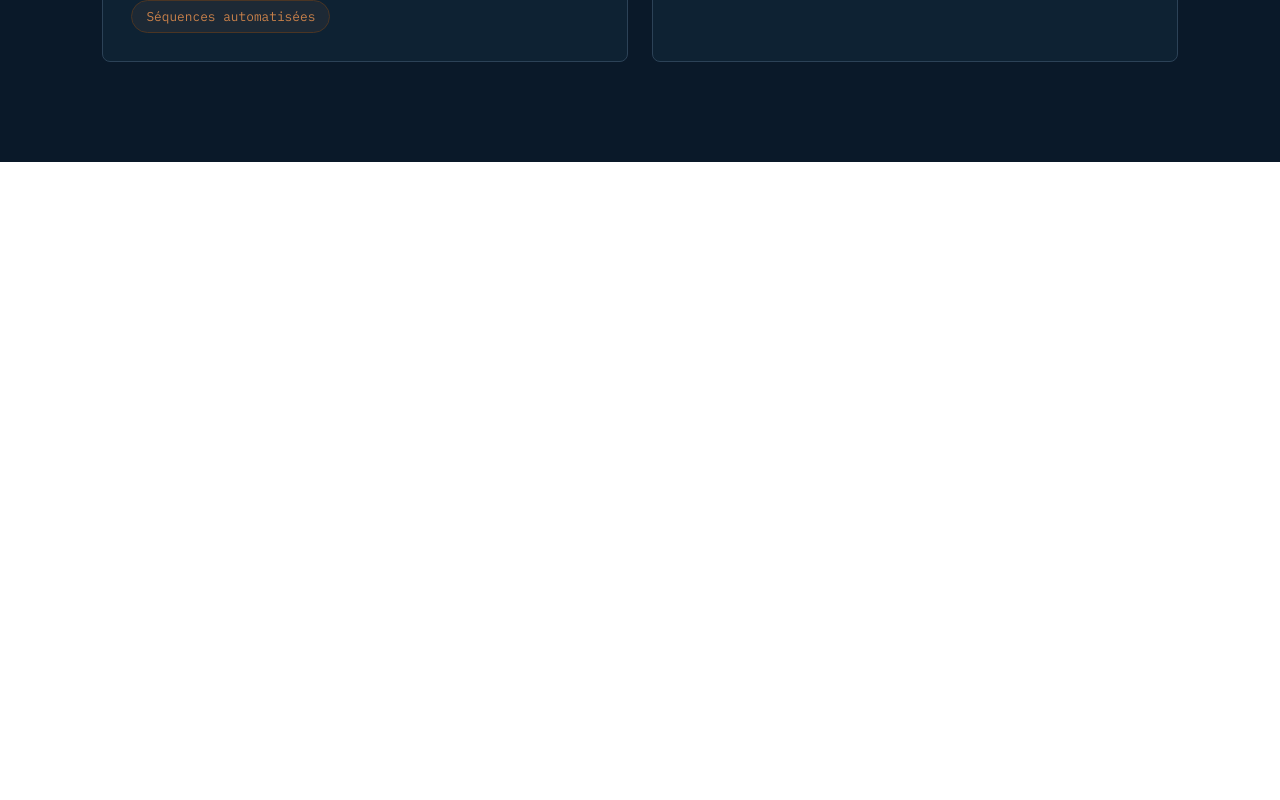
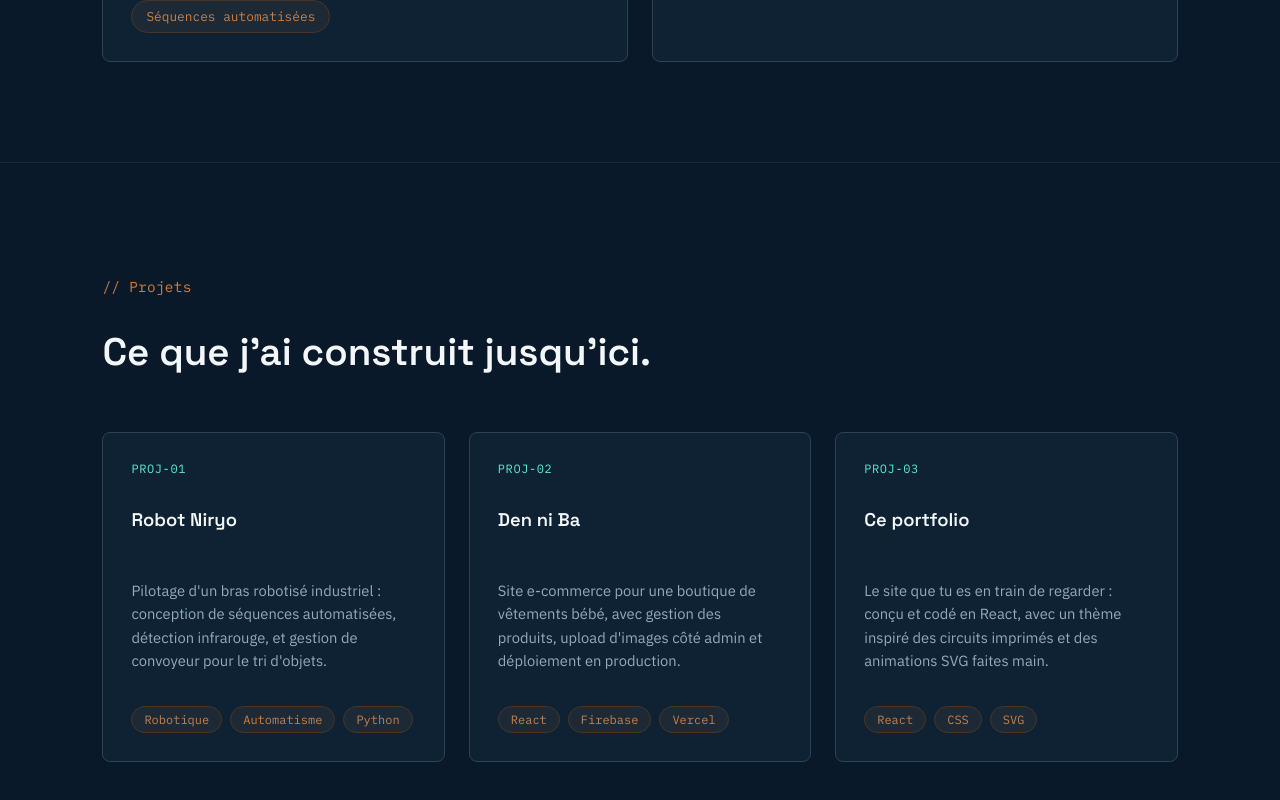
Before and after one commit to doussoubadoumb-lab/portfolio-doussouba, a React (Create React App) app: page / in a window 1280 px wide. Shown: the part 2463-3263 px from the top of the page. Before the commit the page ends 2625 px from the top, so only its background shows below. Built offline with nearby package versions, Linux system fonts and the light colour scheme.

Commit message:
Ajout section Projects

```diff
--- a/src/App.js
+++ b/src/App.js
@@ -1,6 +1,7 @@
 import Hero from './components/Hero';
 import About from './components/About';
 import Skills from './components/Skills';
+import Projects from './components/Projects';
 
 function App() {
   return (
@@ -8,6 +9,7 @@ function App() {
       <Hero />
       <About />
       <Skills />
+      <Projects />
     </div>
   );
 }
--- /dev/null
+++ b/src/components/Projects.css
@@ -0,0 +1,102 @@
+.projects {
+  padding: 100px 8vw;
+  background: #0A1929;
+  color: #E8EEF2;
+  border-top: 1px solid #16283B;
+}
+
+.projects__eyebrow {
+  font-family: 'IBM Plex Mono', monospace;
+  font-size: 0.9rem;
+  color: #C9814A;
+  letter-spacing: 0.02em;
+  margin-bottom: 20px;
+}
+
+.projects__title {
+  font-family: 'Space Grotesk', sans-serif;
+  font-weight: 600;
+  font-size: clamp(1.8rem, 3.2vw, 2.4rem);
+  line-height: 1.25;
+  margin-bottom: 56px;
+  color: #F4F7FA;
+  max-width: 640px;
+}
+
+.projects__grid {
+  display: grid;
+  grid-template-columns: repeat(3, 1fr);
+  gap: 24px;
+}
+
+.projects__card {
+  background: #0E2233;
+  border: 1px solid #2C4257;
+  border-radius: 8px;
+  padding: 28px;
+  display: flex;
+  flex-direction: column;
+  gap: 14px;
+  transition: border-color 0.2s ease, transform 0.2s ease;
+}
+
+.projects__card:hover {
+  border-color: #5EEAD4;
+  transform: translateY(-3px);
+}
+
+.projects__tag {
+  font-family: 'IBM Plex Mono', monospace;
+  font-size: 0.75rem;
+  color: #5EEAD4;
+  letter-spacing: 0.05em;
+}
+
+.projects__card-title {
+  font-family: 'Space Grotesk', sans-serif;
+  font-weight: 600;
+  font-size: 1.15rem;
+  color: #F4F7FA;
+}
+
+.projects__card-desc {
+  font-family: 'IBM Plex Sans', sans-serif;
+  font-size: 0.92rem;
+  line-height: 1.6;
+  color: #93A9BF;
+  flex-grow: 1;
+}
+
+.projects__stack {
+  display: flex;
+  flex-wrap: wrap;
+  gap: 8px;
+  margin-top: 4px;
+}
+
+.projects__stack-item {
+  font-family: 'IBM Plex Mono', monospace;
+  font-size: 0.75rem;
+  padding: 5px 12px;
+  border-radius: 20px;
+  border: 1px solid #4A3524;
+  color: #C9814A;
+  background: rgba(201, 129, 74, 0.08);
+  white-space: nowrap;
+}
+
+@media (max-width: 960px) {
+  .projects__grid {
+    grid-template-columns: 1fr 1fr;
+  }
+}
+
+@media (max-width: 720px) {
+  .projects {
+    padding: 70px 6vw;
+  }
+
+  .projects__grid {
+    grid-template-columns: 1fr;
+  }
+}
--- /dev/null
+++ b/src/components/Projects.js
@@ -0,0 +1,55 @@
+import React from 'react';
+import './Projects.css';
+
+const projects = [
+  {
+    id: 'niryo',
+    tag: 'PROJ-01',
+    title: 'Robot Niryo',
+    description:
+      "Pilotage d'un bras robotisé industriel : conception de séquences automatisées, détection infrarouge, et gestion de convoyeur pour le tri d'objets.",
+    stack: ['Robotique', 'Automatisme', 'Python'],
+  },
+  {
+    id: 'denniba',
+    tag: 'PROJ-02',
+    title: 'Den ni Ba',
+    description:
+      "Site e-commerce pour une boutique de vêtements bébé, avec gestion des produits, upload d'images côté admin et déploiement en production.",
+    stack: ['React', 'Firebase', 'Vercel'],
+  },
+  {
+    id: 'portfolio',
+    tag: 'PROJ-03',
+    title: 'Ce portfolio',
+    description:
+      "Le site que tu es en train de regarder : conçu et codé en React, avec un thème inspiré des circuits imprimés et des animations SVG faites main.",
+    stack: ['React', 'CSS', 'SVG'],
+  },
+];
+
+function Projects() {
+  return (
+    <section className="projects" id="projects">
+      <p className="projects__eyebrow">{'// Projets'}</p>
+      <h2 className="projects__title">Ce que j'ai construit jusqu'ici.</h2>
+
+      <div className="projects__grid">
+        {projects.map((p) => (
+          <div className="projects__card" key={p.id}>
+            <span className="projects__tag">{p.tag}</span>
+            <h3 className="projects__card-title">{p.title}</h3>
+            <p className="projects__card-desc">{p.description}</p>
+            <div className="projects__stack">
+              {p.stack.map((s) => (
+                <span key={s} className="projects__stack-item">{s}</span>
+              ))}
+            </div>
+          </div>
+        ))}
+      </div>
+    </section>
+  );
+}
+
+export default Projects;
```
